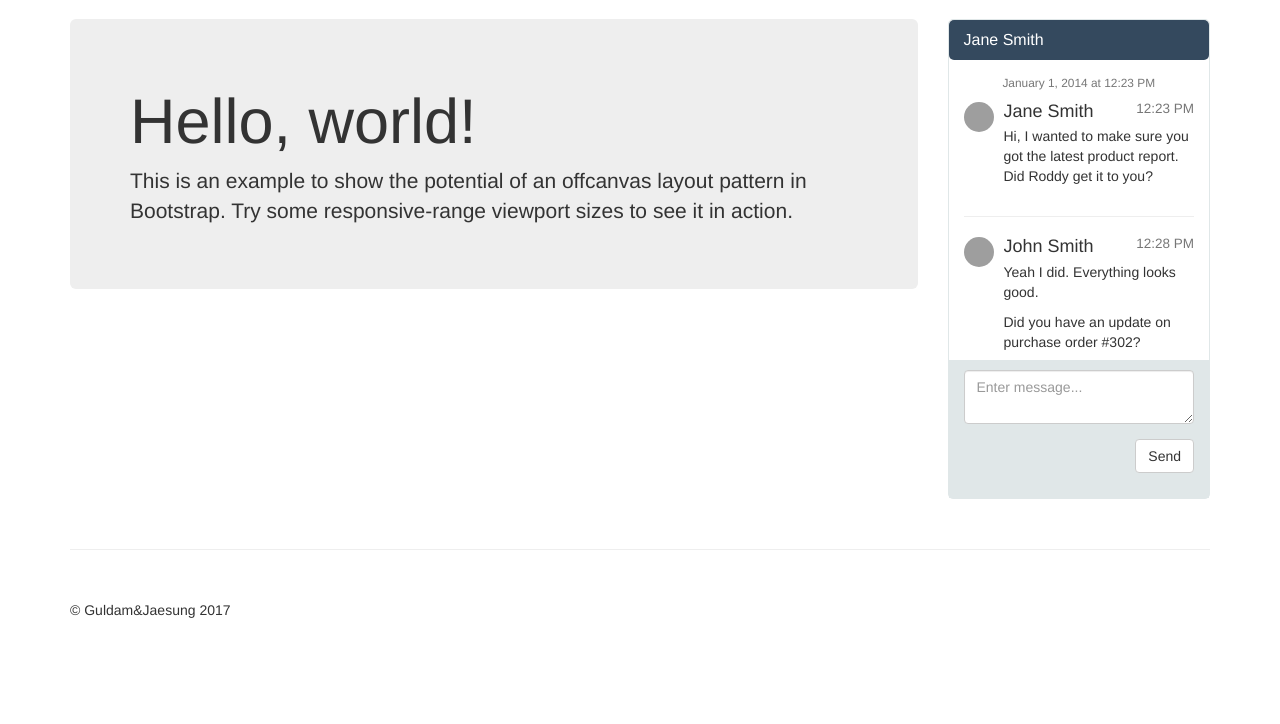
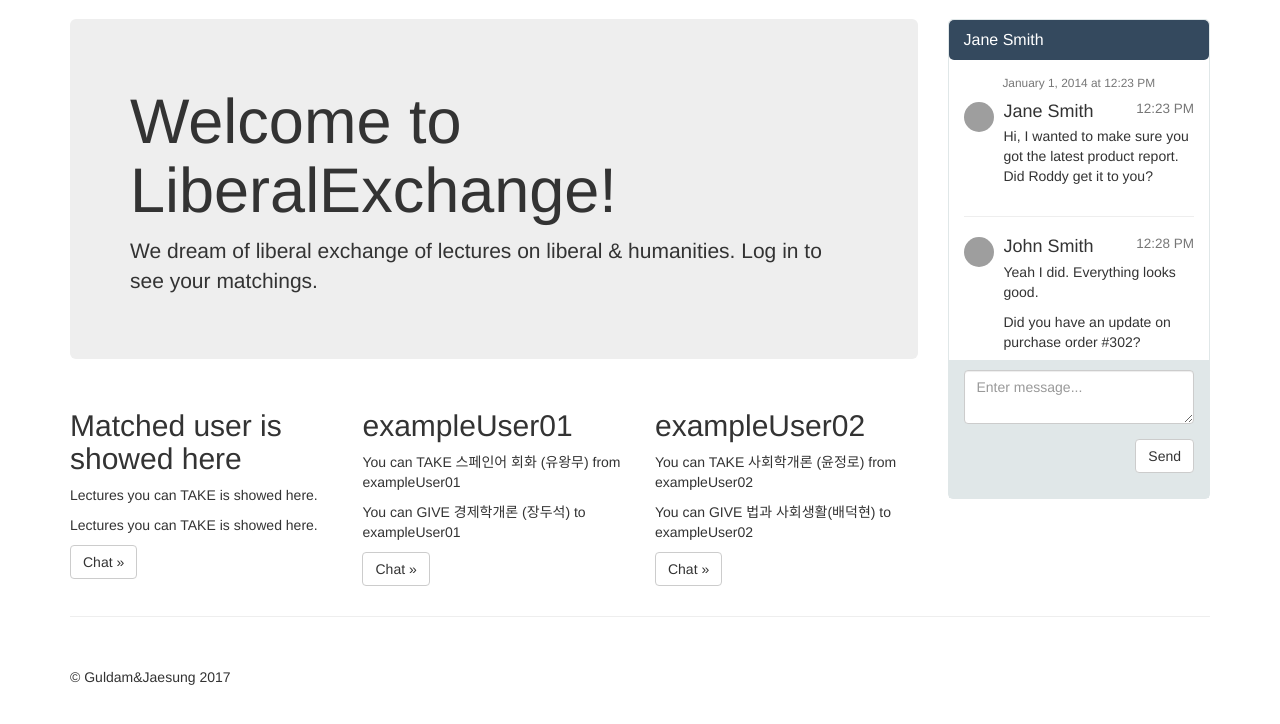
Before and after one commit to ashe-sparcs/MadCamp04, a Django app: template templates/home.html in a window 1280 px wide. Shown: the part 51-775 px from the top of the page. Run offline with Django 3.2, Linux system fonts and the light colour scheme; the template is opened without the code that fills it, so the values that code supplies are empty; some libraries are stand-ins or nearby versions; grey boxes are pictures that could not be loaded.

Commit message:
anonymous user problem solved. home page comment changed.

```diff
--- a/templates/home.html
+++ b/templates/home.html
@@ -100,18 +100,39 @@
             <button type="button" class="btn btn-primary btn-xs" data-toggle="offcanvas">Toggle nav</button>
           </p>
           <div class="jumbotron">
-            <h1>Hello, world!</h1>
-            <p>This is an example to show the potential of an offcanvas layout pattern in Bootstrap. Try some responsive-range viewport sizes to see it in action.</p>
+            <h1>Welcome to LiberalExchange!</h1>
+            <p>We dream of liberal exchange of lectures on liberal & humanities. Log in to see your matchings.</p>
           </div>
           <div class="row">
+            {% if user.is_authenticated %}
                 {% for exchange in exchangables %}
                     <div class="col-xs-6 col-lg-4">
                       <h2>{{ exchange.0 }}</h2>
-              <p>GET: {% for lecture in exchange.1 %}{{ lecture.lecture_name }} ({{ lecture.professor_name }}) {% endfor %}</p>
-              <p>GIVE: {% for lecture in exchange.2 %}{{ lecture.lecture_name }} ({{ lecture.professor_name }}) {% endfor %}</p>
+                      <p>You can TAKE {% for lecture in exchange.1 %}{{ lecture.lecture_name }} ({{ lecture.professor_name }}) {% endfor %} from {{ exchange.0 }}</p>
+                      <p>You can GIVE {% for lecture in exchange.2 %}{{ lecture.lecture_name }} ({{ lecture.professor_name }}) {% endfor %} to {{ exchange.0 }}</p>
                       <p><a class="btn btn-default" href="#" role="button">Chat &raquo;</a></p>
                     </div><!--/.col-xs-6.col-lg-4-->
                 {% endfor %}
+            {% else %}
+                <div class="col-xs-6 col-lg-4">
+                  <h2>Matched user is showed here</h2>
+                  <p>Lectures you can TAKE is showed here.</p>
+                  <p>Lectures you can TAKE is showed here.</p>
+                  <p><a class="btn btn-default" href="#" role="button">Chat &raquo;</a></p>
+                </div><!--/.col-xs-6.col-lg-4-->
+                <div class="col-xs-6 col-lg-4">
+                  <h2>exampleUser01</h2>
+                  <p>You can TAKE 스페인어 회화 (유왕무) from exampleUser01</p>
+                  <p>You can GIVE 경제학개론 (장두석) to exampleUser01</p>
+                  <p><a class="btn btn-default" href="#" role="button">Chat &raquo;</a></p>
+                </div><!--/.col-xs-6.col-lg-4-->
+                <div class="col-xs-6 col-lg-4">
+                  <h2>exampleUser02</h2>
+                  <p>You can TAKE 사회학개론 (윤정로) from exampleUser02</p>
+                  <p>You can GIVE 법과 사회생활(배덕현) to exampleUser02</p>
+                  <p><a class="btn btn-default" href="#" role="button">Chat &raquo;</a></p>
+                </div><!--/.col-xs-6.col-lg-4-->
+            {% endif %}
           </div><!--/row-->
         </div><!--/.col-xs-12.col-sm-9-->
 
```
Also changed, not shown: LiberalOverflow/views.py (+14 -15 lines), script.py (added, +40 -0 lines). Lines whose indentation alone changed are shown as unchanged.
